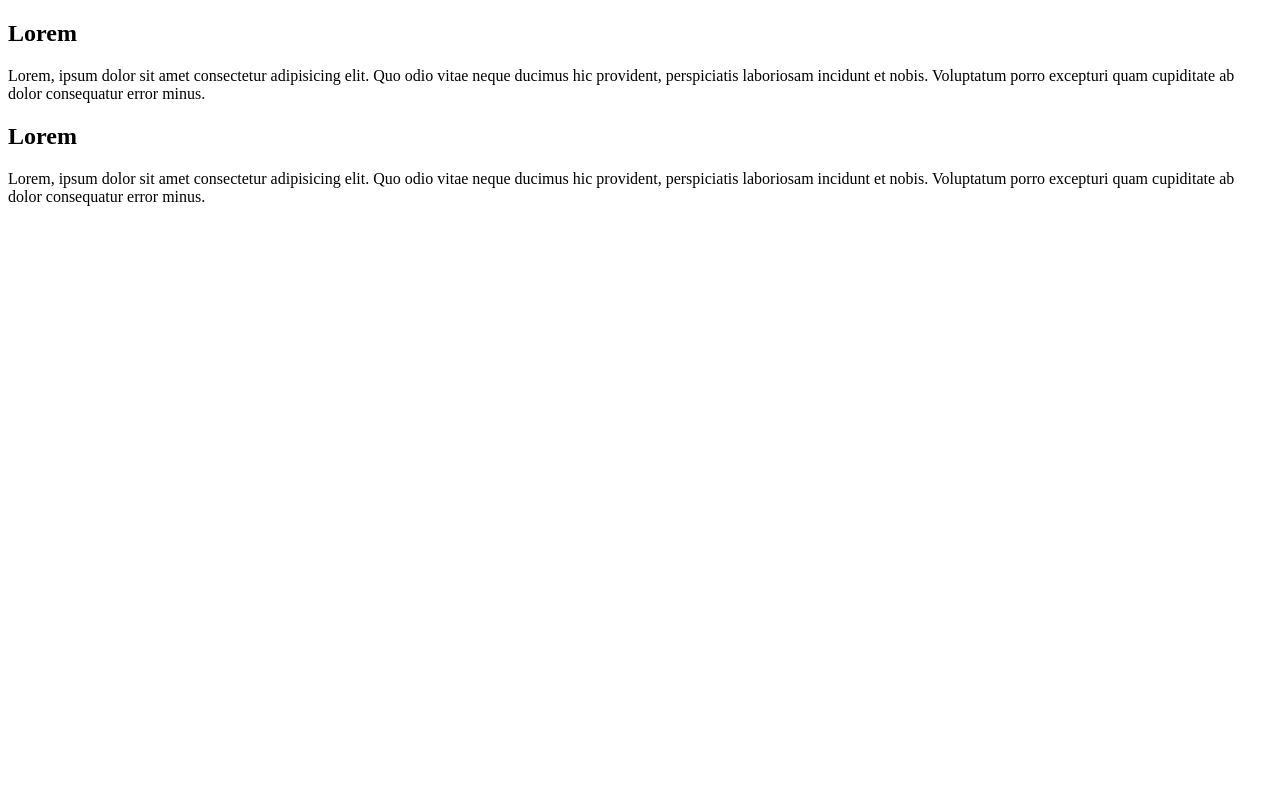
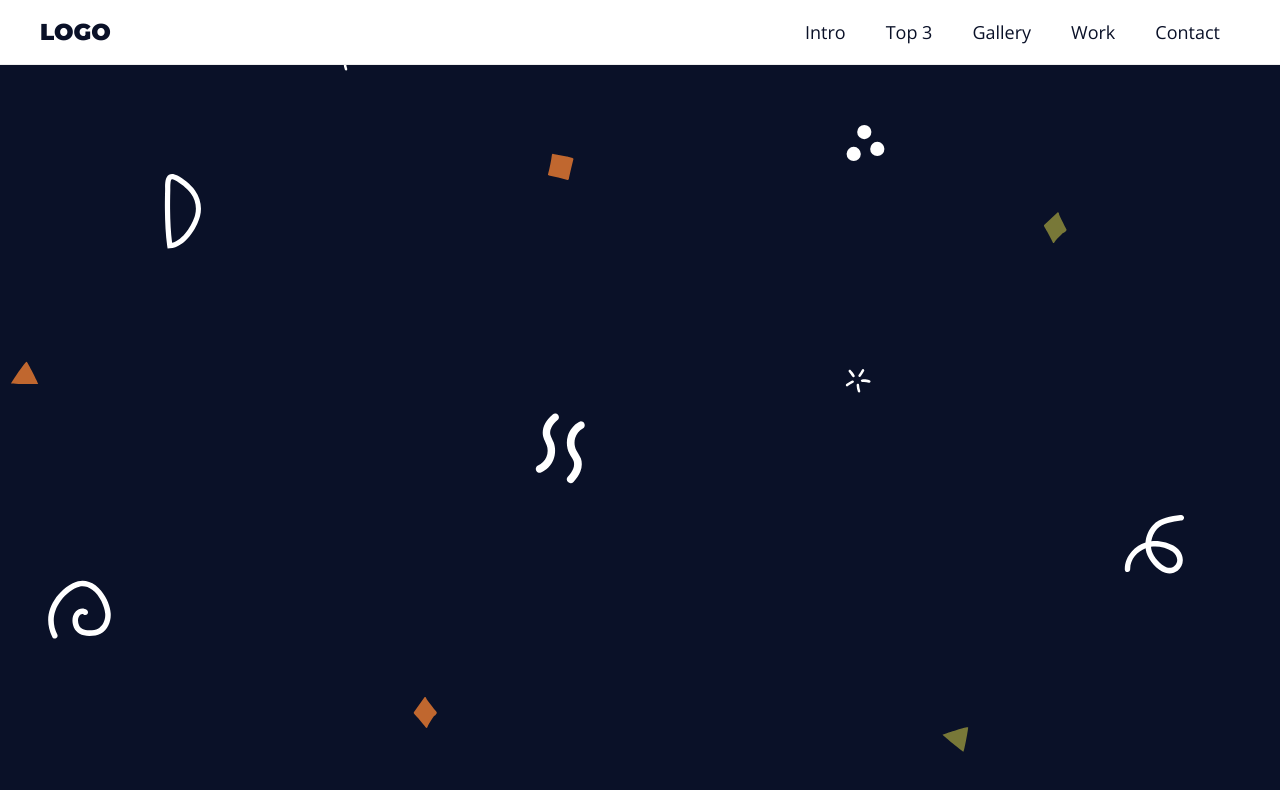
Before and after one commit to LarissaLima97/landing-page, a plain HTML site: page index.html in a window 1280 px wide. Drawn offline with nearby package versions, Linux system fonts and the light colour scheme.

Commit message:
Creating menu and adding new css files

```diff
--- a/index.html
+++ b/index.html
@@ -5,6 +5,10 @@
     <meta charset="UTF-8">
     <meta name="viewport" content="width=device-width, initial-scale=1.0">
     <title>Landing Page</title>
+    <link rel="stylesheet" href="./assets/css/variables.css">
+    <link rel="stylesheet" href="./assets/css/elements.css">
+    <link rel="stylesheet" href="./assets/css/classes.css">
+    <link rel="stylesheet" href="./assets/css/menu.css">
     <link rel="stylesheet" href="./assets/css/styles.css">
     <link rel="preconnect" href="https://fonts.googleapis.com">
     <link rel="preconnect" href="https://fonts.gstatic.com" crossorigin>
@@ -13,24 +17,23 @@
         rel="stylesheet">
 </head>
 
-<body>
-    <section class="main-bg section">
-        <div class="main-content">
-            <h1>Lorem</h1>
-            <p>Lorem, ipsum dolor sit amet consectetur adipisicing elit. Quo odio vitae neque ducimus hic provident,
-                perspiciatis laboriosam incidunt et nobis. Voluptatum porro excepturi quam cupiditate ab dolor
-                consequatur error minus.</p>
-        </div>
-    </section>
+<body class="main-bg">
+    <aside class="menu white-bg">
+        <section class="main-content menu-content">
+            <h1><a href="#">Logo</a></h1>
+            <nav>
+                <ul>
+                    <li><a href="#">Intro</a></li>
+                    <li><a href="#">Top 3</a></li>
+                    <li><a href="#">Gallery</a></li>
+                    <li><a href="#">Work</a></li>
+                    <li><a href="#">Contact</a></li>
+                </ul>
+            </nav>
+        </section>
+    </aside>
 
-    <section class="white-bg section">
-        <div class="main-content">
-            <h1>Lorem</h1>
-            <p>Lorem, ipsum dolor sit amet consectetur adipisicing elit. Quo odio vitae neque ducimus hic provident,
-                perspiciatis laboriosam incidunt et nobis. Voluptatum porro excepturi quam cupiditate ab dolor
-                consequatur error minus.</p>
-        </div>
-    </section>
+    <section class="section"></section>
 </body>
 
 </html>
```
